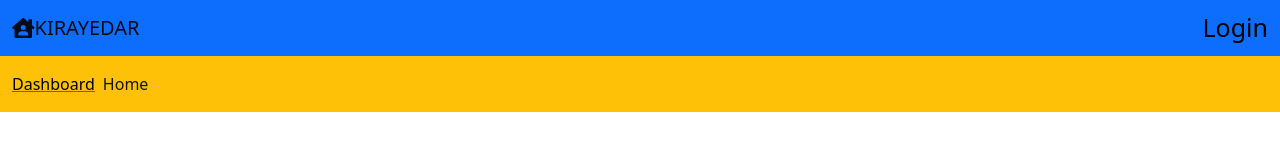
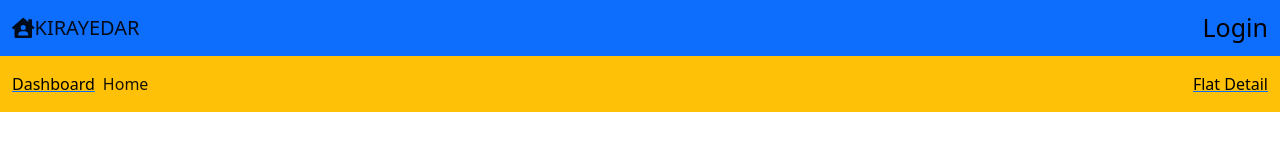
Before and after one commit to balramg7/ownerflats, a React (Create React App) app: page / in a window 1280 px wide. Shown: the top 162 px of the page. Built offline with nearby package versions, Linux system fonts and the light colour scheme.

Commit message:
few changes

```diff
--- a/src/component/Header.js
+++ b/src/component/Header.js
@@ -43,6 +43,7 @@ import { Link } from 'react-router-dom';
           Dashboard
         </div>
       </Link>
+
                 <button className="navbar-toggler"type="button" data-bs-toggle="collapse" data-bs-target="#navbarSupportedContent" aria-controls="navbarSupportedContent" aria-expanded="false" aria-label="Toggle navigation">
                 <span className="navbar-toggler-icon"></span>
                 </button>
@@ -52,6 +53,19 @@ import { Link } from 'react-router-dom';
                         <a className="nav-link active" aria-current="page" href='home'>Home</a>
                         </li>
                     </ul>
+                    <Link to="/info">
+        <div
+          style={{
+            position: "end",
+            top: "20px",
+            left: "700%",
+            color: "black",
+            fontSize: "16px",
+          }}
+        >
+          Flat Detail
+        </div>
+      </Link>
                     </div>
                 </div>
             </nav>
```
